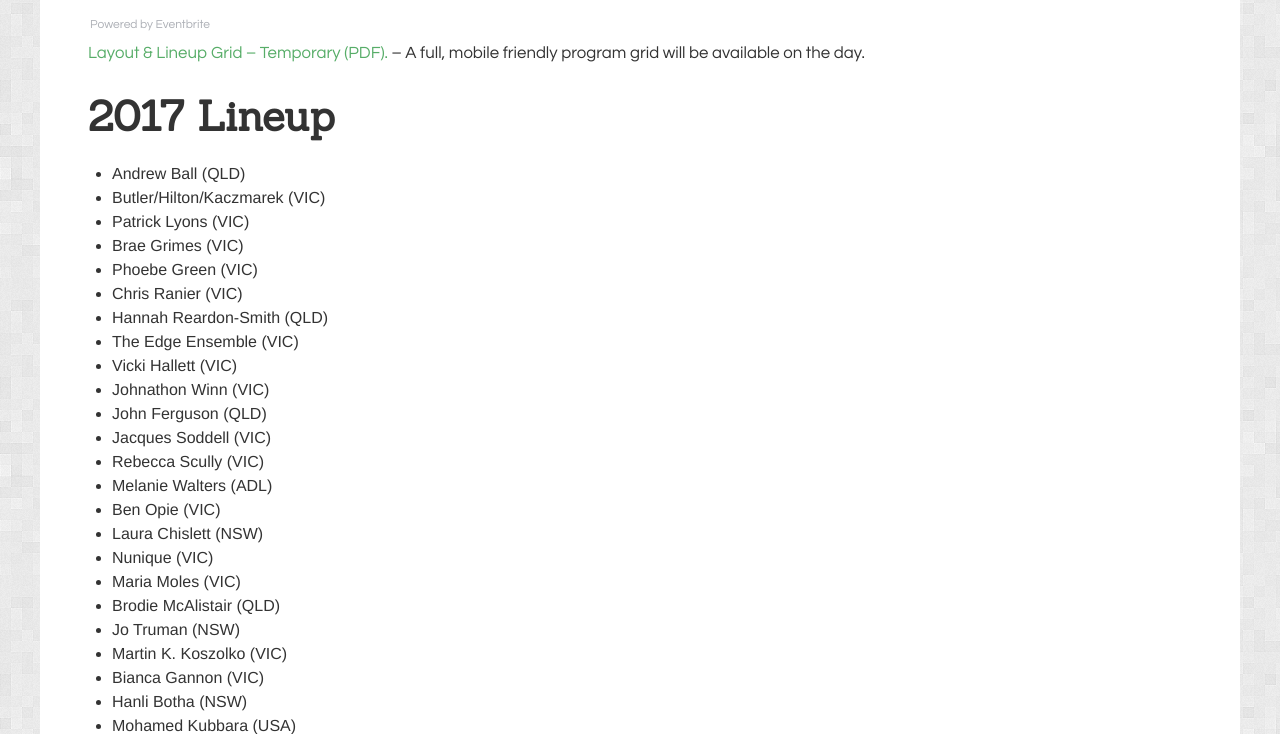
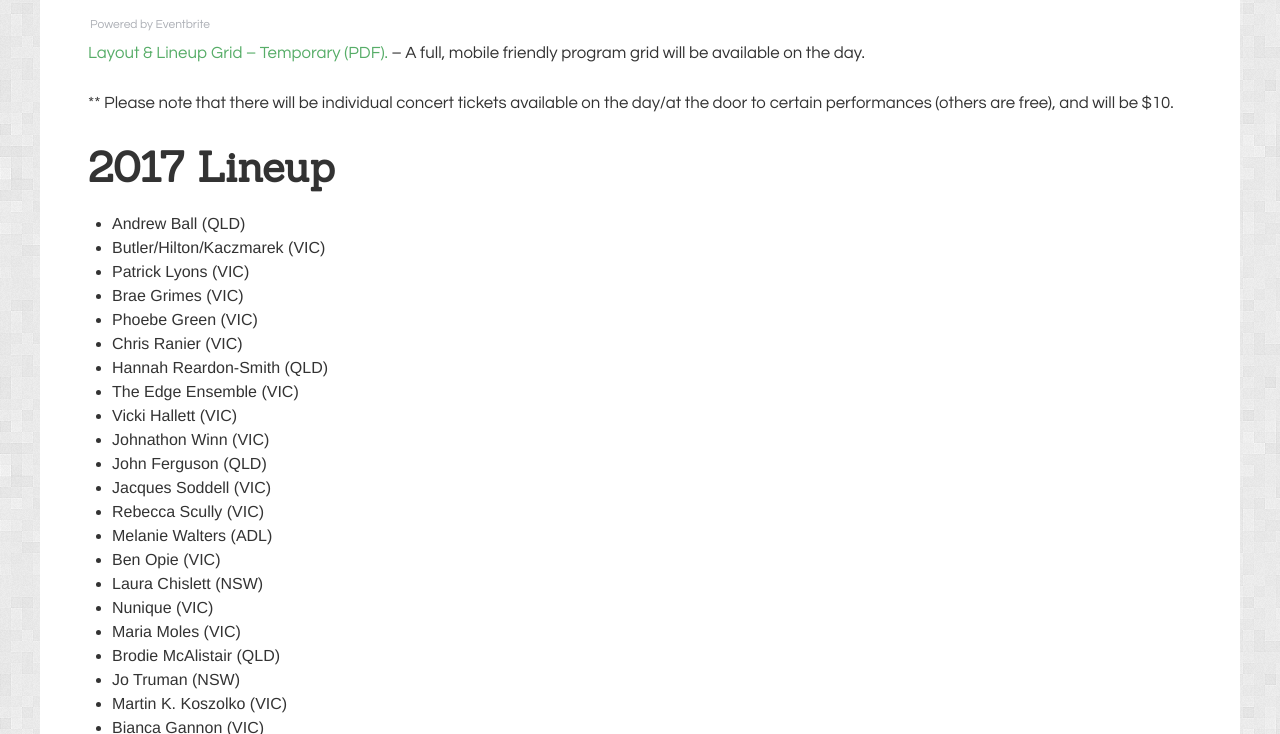
Before and after one commit to unclewalter/tilde-festival-website, a Jekyll site: the page built from pages/festival.md, in a window 1280 px wide and 900 px high, scrolled down 1437 px, cut to the strip 166-900 px from the top of the window. Built offline with Jekyll 4.4.1, drawn with Linux system fonts in a browser that asks for light colours.

Commit message:
ticket clarity
Adding ticket clarity.

```diff
--- a/pages/festival.md
+++ b/pages/festival.md
@@ -17,6 +17,8 @@ published: true
 </div>
 
 [Layout & Lineup Grid -- Temporary (PDF).](/assets/img/draft_grid_for_web.pdf) -- A full, mobile friendly program grid will be available on the day.
+
+** Please note that there will be individual concert tickets available on the day/at the door to certain performances (others are free), and will be $10.
 
 # 2017 Lineup
 
```
